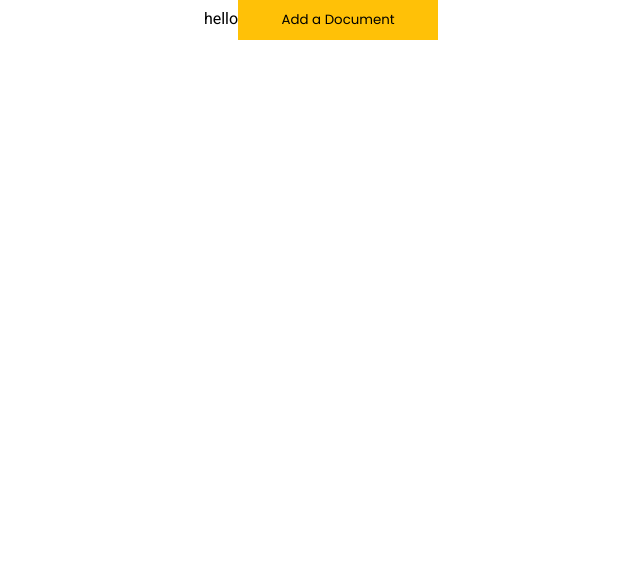
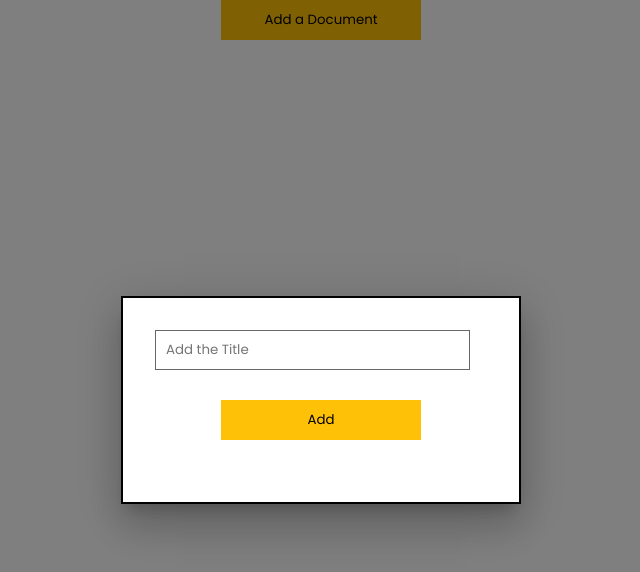
Before and after one commit to 12cassie34/google-docs-clone, a React (Create React App) app: page / in a window 1280 px wide. Both pictures are taken after a click on the button "Add a Document". Shown: the top 572 px of the page, without its empty margins (319-959 px from the left). Built offline with nearby package versions, Linux system fonts and the light colour scheme.

Commit message:
feat: setup the layout of the add-new-docs modal

```diff
--- a/src/App.css
+++ b/src/App.css
@@ -5,7 +5,7 @@
     font-family: 'Roboto', sans-serif;
 }
 
-.add-docs{
+.add-docs {
     height: 40px;
     width: 200px;
     background-color: #ffc107;
@@ -13,3 +13,18 @@
     cursor: pointer;
     font-family: 'Poppins', sans-serif;
 }
+
+.add-input {
+    width: 95%;
+    height: 40px;
+    outline: none;
+    border: 1px solid #676767;
+    border-radius: 0px;
+    padding: 10px;
+    font-family: 'Poppins', sans-serif;
+}
+
+.button-container {
+    text-align: center;
+    margin: 30px;
+}
--- a/src/components/docs.js
+++ b/src/components/docs.js
@@ -1,10 +1,20 @@
+import { useState } from "react";
+
+import TheModal from "./modal";
+
 function Docs() {
-    return (
-        <div className="docs-main">
-            hello
-            <button className="add-docs">Add a Document</button>
-        </div>
-    )
+  const [isOpen, setOpen] = useState(false);
+  const openModal = () => setOpen(true);
+  const closeModal = () => setOpen(false);
+
+  return (
+    <div className="docs-main">
+      <button onClick={openModal} className="add-docs">
+        Add a Document
+      </button>
+      <TheModal isOpen={isOpen} closeModal={closeModal} />
+    </div>
+  );
 }
 
-export default Docs
+export default Docs;
--- /dev/null
+++ b/src/components/modal.js
@@ -0,0 +1,36 @@
+import Box from "@mui/material/Box";
+import Modal from "@mui/material/Modal";
+
+const style = {
+  position: "absolute",
+  top: "50%",
+  left: "50%",
+  transform: "translate(-50%, -50%)",
+  width: 400,
+  bgcolor: "background.paper",
+  border: "2px solid #000",
+  boxShadow: 24,
+  p: 4,
+};
+
+function TheModal(props) {
+  return (
+    <div>
+      <Modal
+        open={props.isOpen}
+        onClose={props.closeModal}
+        aria-labelledby="modal-modal-title"
+        aria-describedby="modal-modal-description"
+      >
+        <Box sx={style}>
+          <input placeholder="Add the Title" className="add-input" />
+          <div className="button-container">
+            <button className="add-docs">Add</button>
+          </div>
+        </Box>
+      </Modal>
+    </div>
+  );
+}
+
+export default TheModal;
```
